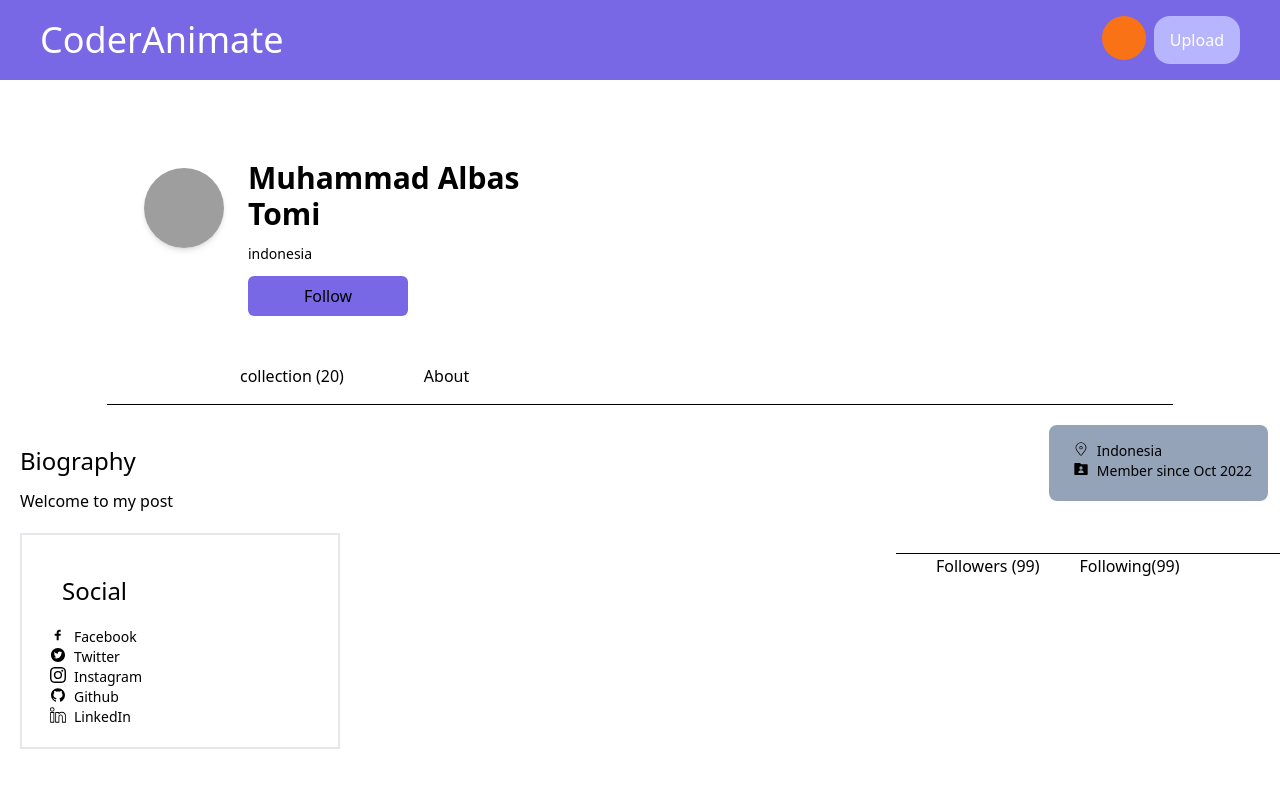
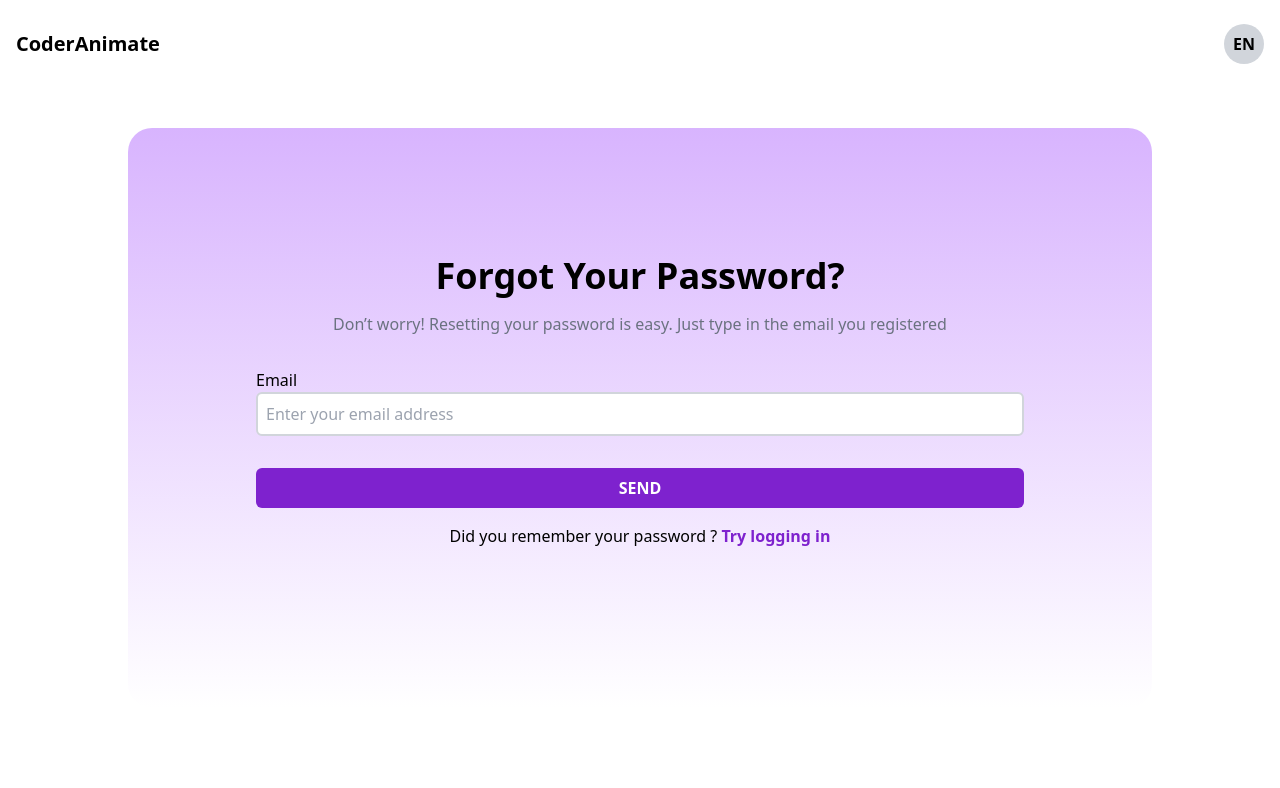
Before and after one commit to Andre1601/CoderAnimate, a React (Create React App) app: page / in a window 1280 px wide. Shown: the top 788 px of the page. Built offline with nearby package versions, Linux system fonts and the light colour scheme; grey boxes are pictures that could not be loaded.

Commit message:
feat: Added Login and Forgot Password pages.

```diff
--- a/src/App.js
+++ b/src/App.js
@@ -1,6 +1,8 @@
 import React from "react";
 import AccountSettingPage from "./pages/AccoutSettingPage";
+import ForgotPassword from "./pages/ForgotPassword";
 import DetailPage from "./pages/DetailPage";
+import LoginPage from "./pages/LoginPage";
 import RegisterPage from "./pages/RegisterPage";
 import UploadCodePage from "./pages/UploadCodePage";
 import UploadPage from "./pages/UploadPage";
@@ -9,7 +11,7 @@ import ProfileAboutPage from "./pages/ProfileAboutPage";
 function App() {
   return (
     <>
-      <ProfileAboutPage/>
+      <ForgotPassword />
     </>
   );
 }
--- /dev/null
+++ b/src/components/ForgotPasswordBody.js
@@ -0,0 +1,26 @@
+import React from "react";
+
+function ForgotPasswordBody() {
+  return (
+    <>
+      <main className="bg-gradient-to-b from-purple-300 to-white rounded-3xl mx-8 md:mx-32 mt-10 p-10 md:p-32">
+        <header className="text-center">
+          <h1 className="font-bold text-4xl mb-4">Forgot Your Password?</h1>
+          <p className="text-gray-500">Don’t worry! Resetting your password is easy. Just type in the email you registered</p>
+        </header>
+        <form className="mt-8">
+          <div className="flex flex-col my-8">
+            <label>Email</label>
+            <input className="border-2 border-gray-300 rounded-md p-2" placeholder="Enter your email address" />
+          </div>
+          <div className="flex flex-col my-8">
+            <button className="bg-purple-700 text-white font-bold rounded-md p-2 mb-4 w-full">SEND</button>
+            <p className="text-center">Did you remember your password ? <a className="text-purple-700 font-semibold" href="">Try logging in</a></p>
+          </div>
+        </form>
+      </main>
+    </>
+  );
+}
+
+export default ForgotPasswordBody;
--- /dev/null
+++ b/src/components/HeaderLoginPage.js
@@ -0,0 +1,14 @@
+import React from "react";
+
+function HeaderLoginPage() {
+  return (
+    <>
+      <header className="flex flex-row justify-between items-center py-6 px-4">
+        <h1 className="font-bold text-xl">CoderAnimate</h1>
+        <button className="font-bold bg-gray-300 w-10 h-10 rounded-full">EN</button>
+      </header>
+    </>
+  );
+}
+
+export default HeaderLoginPage;
--- /dev/null
+++ b/src/components/Login/InputLogin.js
@@ -0,0 +1,27 @@
+import React from "react";
+
+function InputLogin() {
+  return (
+    <>
+      <form action="">
+        <div className="flex flex-col my-8">
+          <label className="font-bold">Email</label>
+          <input className="border-2 border-gray-300 rounded-md p-2" />
+        </div>
+        <div className="flex flex-col my-8">
+          <label className="font-bold">Password</label>
+          <input className="border-2 border-gray-300 rounded-md p-2" />
+        </div>
+        <div className="flex flex-col my-8 items-end">
+          <a className="text-purple-500 mb-2 font-semibold" href="#">Forgot Password?</a>
+          <button className="bg-purple-700 text-white rounded-md p-2 w-full">Sign In</button>
+        </div>
+        <div className="flex flex-col my-8">
+          <p className="text-center">Don't have an account? <a className="text-purple-700 font-semibold" href="#">Register</a></p>
+        </div>
+      </form>
+    </>
+  );
+}
+
+export default InputLogin;
--- /dev/null
+++ b/src/components/LoginBody.js
@@ -0,0 +1,18 @@
+import React from "react";
+import InputLogin from "./Login/InputLogin";
+
+function LoginBody() {
+  return (
+    <>
+      <main className="mx-8 mt-20 md:m-32">
+        <header>
+          <h1 className="text-4xl mb-4">Welcome Back</h1>
+          <p className="text-gray-500">Welcome back! Please enter your detail.</p>
+        </header>
+        <InputLogin />
+      </main>
+    </>
+  );
+}
+
+export default LoginBody;
--- /dev/null
+++ b/src/pages/ForgotPassword.js
@@ -0,0 +1,14 @@
+import React from "react";
+import HeaderLoginPage from "../components/HeaderLoginPage";
+import ForgotPasswordBody from "../components/ForgotPasswordBody";
+
+function ForgotPassword() {
+  return (
+    <>
+      <HeaderLoginPage />
+      <ForgotPasswordBody />
+    </>
+  );
+}
+
+export default ForgotPassword;
--- a/src/pages/LoginPage.js
+++ b/src/pages/LoginPage.js
@@ -0,0 +1,22 @@
+import React from "react";
+import HeaderLoginPage from "../components/HeaderLoginPage";
+import LoginBody from "../components/LoginBody";
+import LoginImage from "../assets/image/login.png";
+
+function LoginPage() {
+  return (
+    <>
+      <div className="grid md:grid-cols-2">
+        <div className="flex flex-col">
+          <HeaderLoginPage />
+          <LoginBody />
+        </div>
+        <div className="hidden md:block">
+          <img src={LoginImage} className="object-cover h-screen w-full" />
+        </div>
+      </div>
+    </>
+  );
+}
+
+export default LoginPage;
```
Also changed, not shown: src/assets/image/login.png (added).
